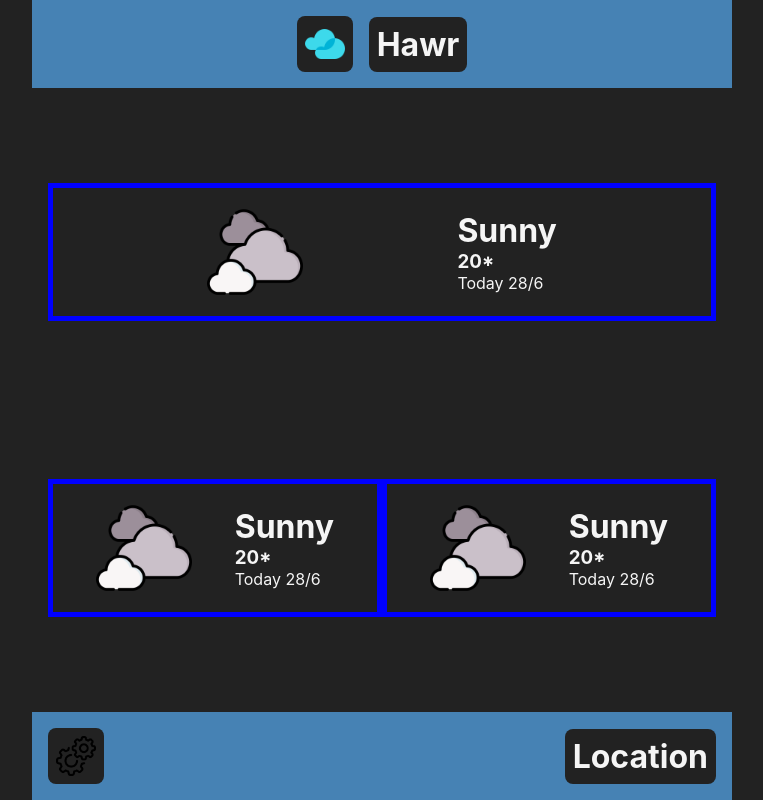
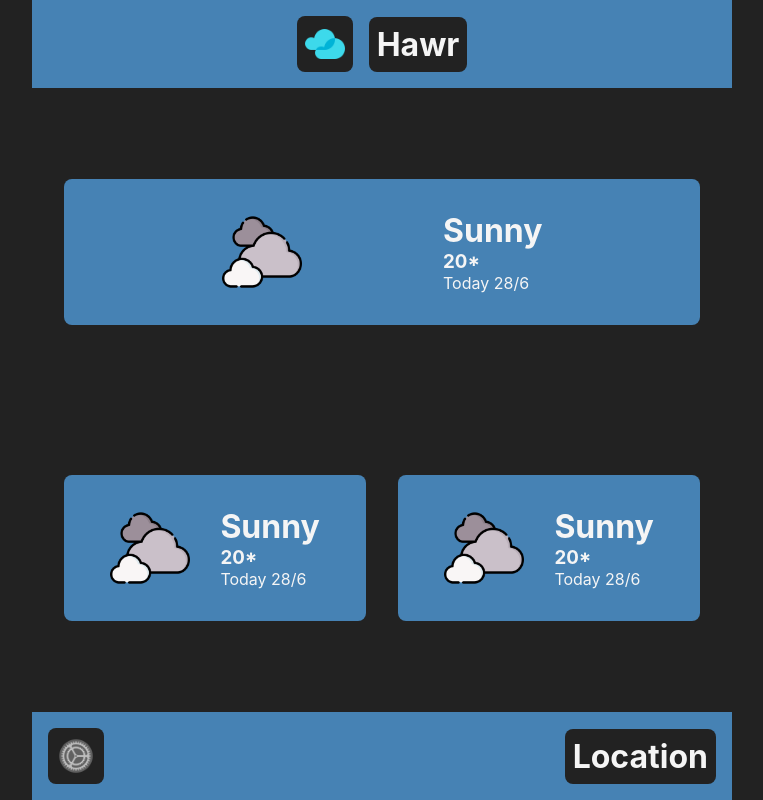
Before and after one commit to ahme-dev/hawr, a React (Vite) app: page / in a window 1280 px wide. Shown: the whole page, without its empty margins (258-1021 px from the left). Built offline with nearby package versions, Linux system fonts and the light colour scheme.

Commit message:
Change style of day component

```diff
--- a/src/App.css
+++ b/src/App.css
@@ -15,12 +15,6 @@ header {
   align-items: center;
   gap: 1rem;
   padding: 1rem;
-}
-
-header > * {
-  background-color: #222;
-  border-radius: 0.5rem;
-  padding: 0.5rem;
 }
 
 main {
@@ -41,14 +35,11 @@ footer {
   padding: 1rem;
 }
 
-footer > * {
+.clickable {
+  cursor: pointer;
   background-color: #222;
   border-radius: 0.5rem;
   padding: 0.5rem;
-}
-
-.clickable {
-  cursor: pointer;
 }
 
 img {
--- a/src/components/Day.css
+++ b/src/components/Day.css
@@ -1,15 +1,17 @@
 .Day {
   flex-grow: 1;
-  padding: 1rem;
 
   display: flex;
   align-items: center;
   justify-content: space-evenly;
   gap: 1rem;
 
-  border: solid 5px blue;
+  background: steelblue;
+  border-radius: 0.5rem;
+  margin: 1rem;
+  padding: 2rem;
 }
 
 .Day-img {
-  width: 6rem;
+  width: 5rem;
 }
```
Also changed, not shown: src/images/settings.png.
